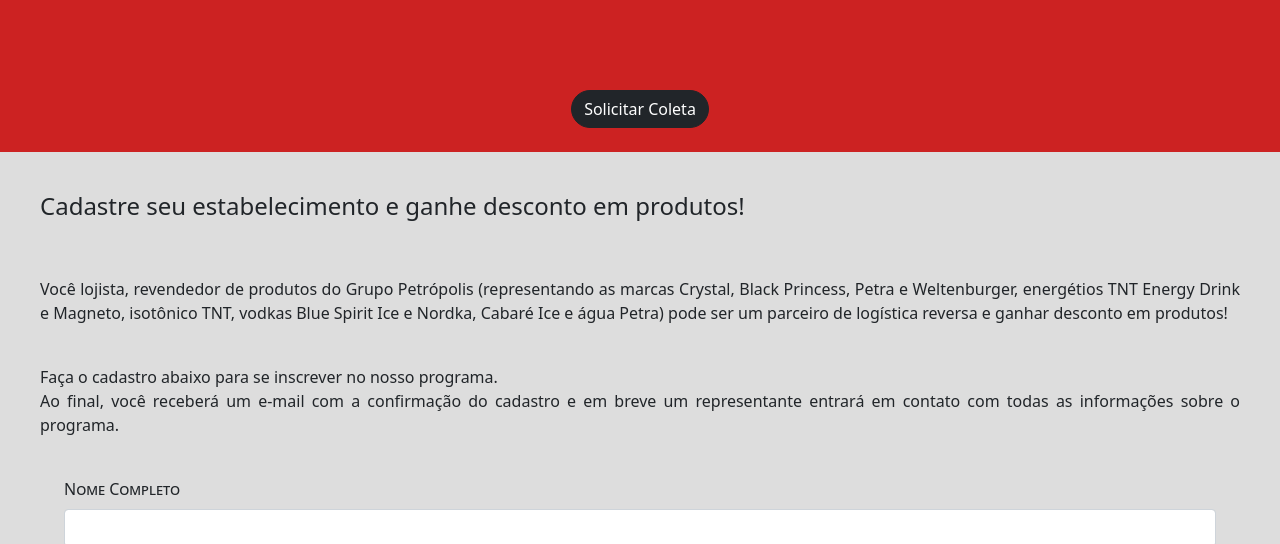
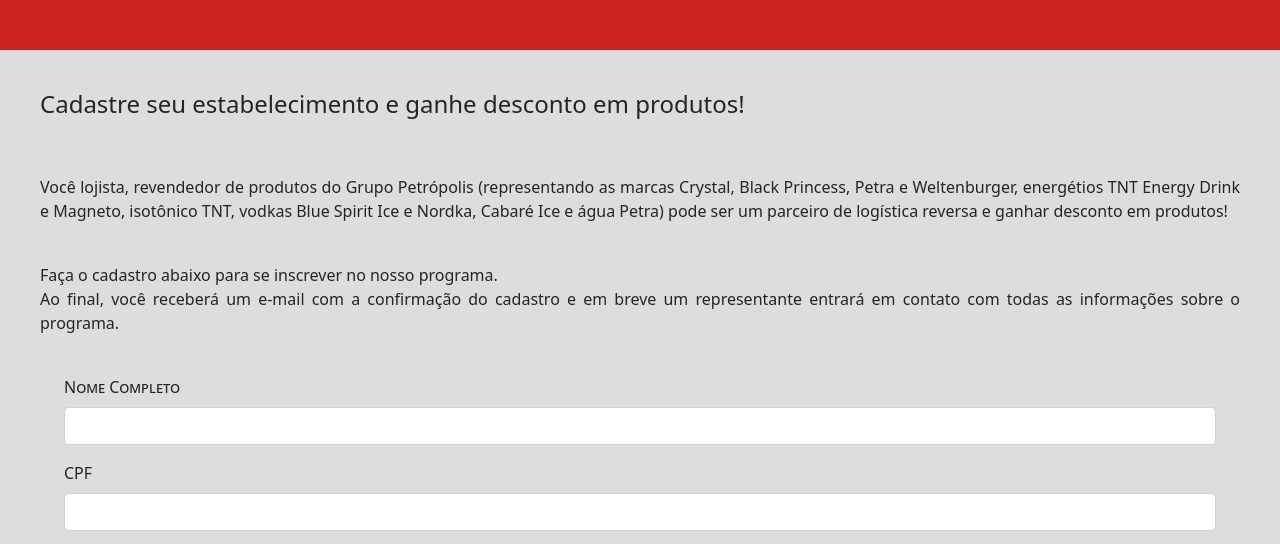
Before and after one commit to renata-matsumoto/devgreen, a website: page html/cadastro-parceiro.html in a window 1280 px wide. Shown: the part 235-779 px from the top of the page. Drawn offline with nearby package versions, Linux system fonts and the light colour scheme.

Commit message:
deletei botao

```diff
--- a/html/cadastro-parceiro.html
+++ b/html/cadastro-parceiro.html
@@ -68,9 +68,7 @@
 
     <div style="background-color: #cc2222;" class="container-fluid pt-5 py-2">
         <h3 class="h3 display-4 text-white mb-5 pl-4">Seja nosso Parceiro do Bem!</h3>
-        <div class="d-flex justify-content-around  pt-5 mb-3" id="banner-buttons">
-            <a class="btn btn-dark text-white rounded-pill">Solicitar Coleta</a>
-        </div>
+
     </div>
 
     <div class="container-fluid p-3" style="background-color: #DDDDDD;">
```
